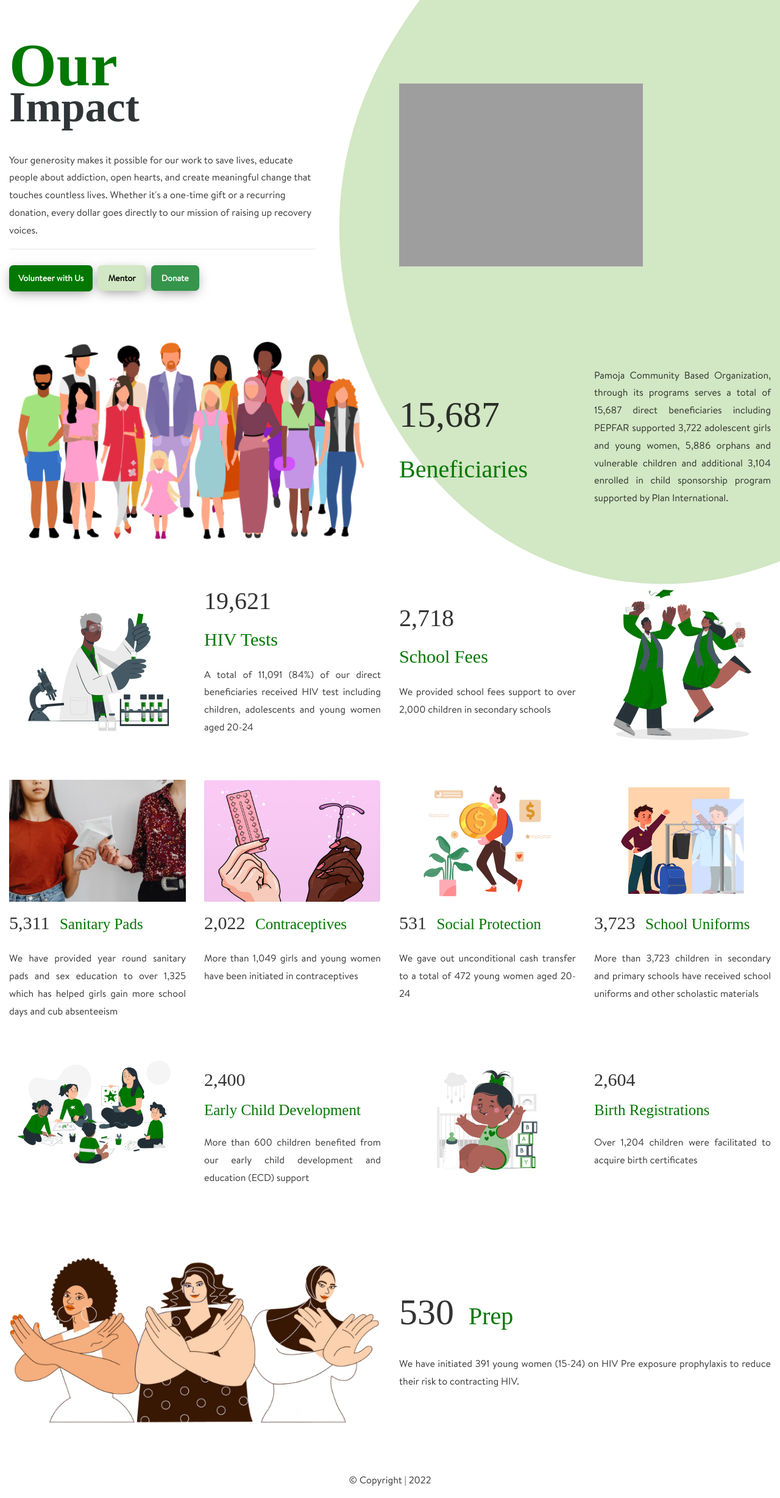
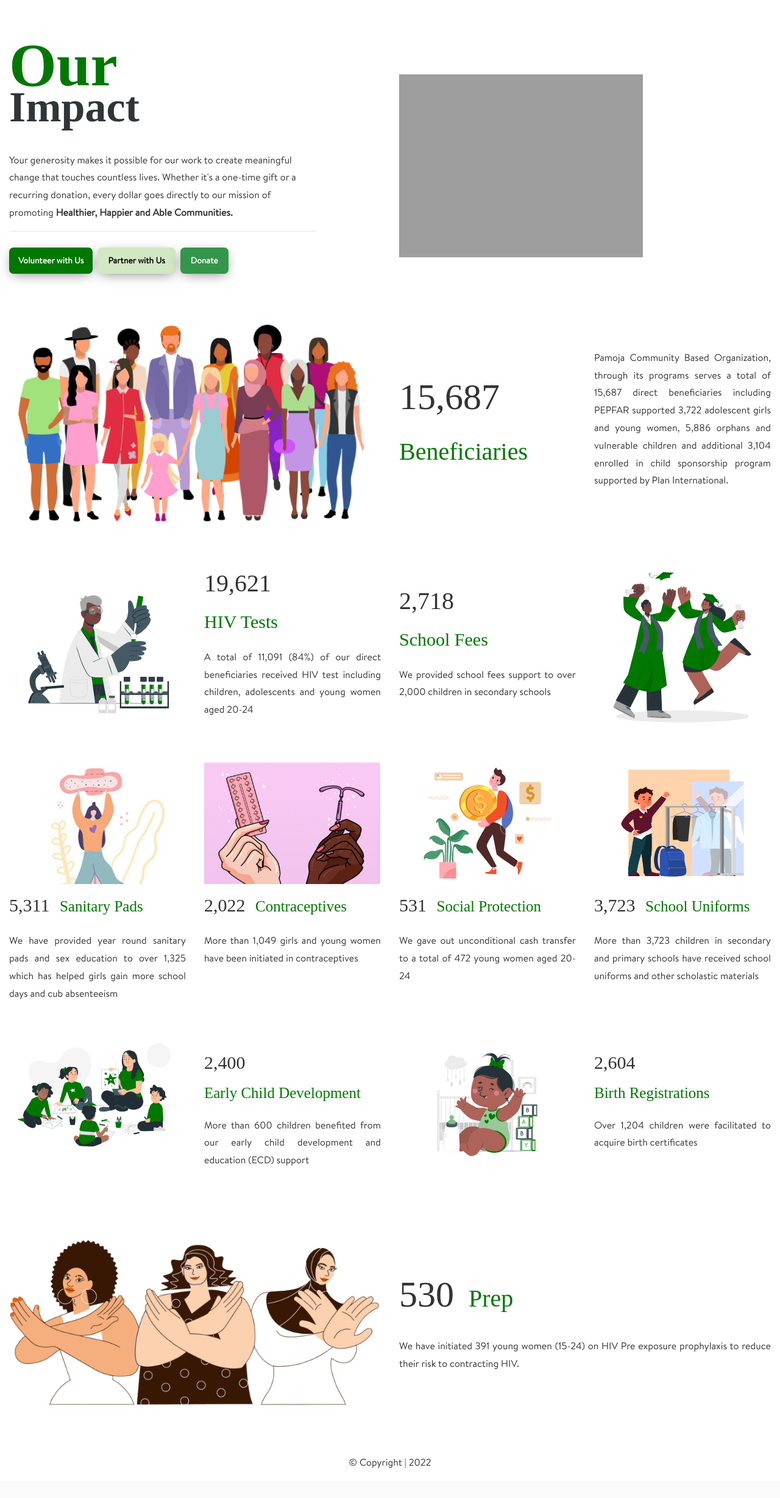
Before and after one commit to pamojadev38/pamojaproject, a Django app: page /impact in a window 1280 px wide. Shown: the part 85-2542 px from the top of the page at 61% size. After the commit the page ends 2493 px from the top, so only its background shows below. Run offline with Django 4.2, Linux system fonts and the light colour scheme; some libraries are stand-ins or nearby versions; some web fonts are replaced; grey boxes are pictures that could not be loaded.

Commit message:
9-Oct 8:34

```diff
--- a/mainapp/admin.py
+++ b/mainapp/admin.py
@@ -1,8 +1,8 @@
 from django.contrib import admin
-from .models import Volunteer, Mentor, ContactPage, Help_choices, MailList, Post, ImageCategory, ImageFile
+from .models import Volunteer, Partner, ContactPage, Help_choices, MailList, Post, ImageCategory, ImageFile
 
 admin.site.register(Volunteer)
-admin.site.register(Mentor)
+admin.site.register(Partner)
 admin.site.register(ContactPage)
 admin.site.register(Help_choices)
 admin.site.register(MailList)
--- a/mainapp/forms.py
+++ b/mainapp/forms.py
@@ -1,5 +1,5 @@
 from django import forms
-from .models import Volunteer, Mentor, ContactPage, MailList, Help_choices
+from .models import Volunteer, Partner, ContactPage, MailList, Help_choices
 from .countries import COUNTRIES
 
 class VolunteerForm(forms.ModelForm):
@@ -15,7 +15,7 @@ class VolunteerForm(forms.ModelForm):
         model = Volunteer
         fields = '__all__'
 
-class MentorForm(forms.ModelForm):
+class PartnerForm(forms.ModelForm):
     firstname = forms.CharField(widget=forms.TextInput(), label="First Name")
     lastname = forms.CharField(widget=forms.TextInput(), label="Last Name")
     email = forms.EmailField(widget=forms.EmailInput())
@@ -26,7 +26,7 @@ class MentorForm(forms.ModelForm):
     any_other_details = forms.CharField(widget=forms.Textarea(attrs={'rows' : "5"}))
 
     class Meta:
-        model = Mentor
+        model = Partner
         fields = '__all__'
 
 class ContactPageForm(forms.ModelForm):
--- a/mainapp/models.py
+++ b/mainapp/models.py
@@ -26,7 +26,7 @@ class Volunteer(models.Model):
     def __str__(self):
         return f"{self.firstname} {self.lastname} - {self.email}"
 
-class Mentor(models.Model):
+class Partner(models.Model):
     firstname = models.CharField(max_length=50)
     lastname = models.CharField(max_length=50)
     email = models.EmailField()
--- a/mainapp/templates/mainapp/impact.html
+++ b/mainapp/templates/mainapp/impact.html
@@ -178,8 +178,8 @@
 }
 </style>
 </head>
-
-<body style="background-image:url(../../static/images/blob-haikei2.svg);background-size:cover;background-attachment:scroll;background-repeat:no-repeat;">
+<!-- <body style="background-image:url(../../static/images/blob-haikei2.svg);background-size:cover;background-attachment:scroll;background-repeat:no-repeat;"></body> -->
+<body>
     <nav class="navbar fixed-top navbar-expand-lg navbar-light bg-light">
         <div class="container">
             <a class="navbar-brand" href="{% url 'mainapp:home' %}">
@@ -220,9 +220,8 @@
                     <span class="impact" style="">Impact</span>
                 </p>
                 <p class="pt-4 mobiliner" style="font-family: 'Brandon Text';">
-                  Your generosity makes it possible for our work to save lives, educate people about addiction, open hearts,
-                  and create meaningful change that touches countless lives. Whether it's a one-time gift or a recurring donation,
-                  every dollar goes directly to our mission of raising up recovery voices.
+                  Your generosity makes it possible for our work to create meaningful change that touches countless lives. Whether it's a one-time gift or a recurring donation,
+                  every dollar goes directly to our mission of promoting <span style="font-weight:bold">Healthier, Happier and Able Communities.</span>
                 </p>
 
                 <hr style="padding-top:2px;">
@@ -233,8 +232,8 @@
                     </a>
                   </div>
                   <div class="btn-group mr-2" role="group" aria-label="Second group">
-                    <a href="{% url 'mainapp:mentor' %}">
-                        <button type="button" class="btona2"><span style="font-family:'Brandon Text'">Mentor</span></button>
+                    <a href="{% url 'mainapp:partner' %}">
+                        <button type="button" class="btona2"><span style="font-family:'Brandon Text'">Partner with Us</span></button>
                     </a>
                   </div>
                   <div class="btn-group mr-2" role="group" aria-label="Third group">
@@ -303,7 +302,7 @@
         <div class="row pt-5">
           <div class="col-md-3">
             <center>
-              <img src="{% static 'images/pexels-karolina-grabowska-7282106.jpg' %}" class="img-fluid" style="width:300px;height:200px;">
+              <img src="{% static 'images/sanitary.jpg' %}" class="img-fluid" style="width:300px;height:200px;">
             </center>
 
             <p class="pt-2" style="font-family:'Lyon Display Web Black';">
--- a/mainapp/templates/mainapp/mentor.html
+++ b/mainapp/templates/mainapp/partner.html
@@ -163,7 +163,7 @@
                         </a>
                     </div>
                     <div class="btn-group mr-2" role="group" aria-label="Second group">
-                        <a href="{% url 'mainapp:mentor' %}">
+                        <a href="{% url 'mainapp:partner' %}">
                             <button type="button" class="btona1">Partner with Us</button>
                         </a>
                     </div>
@@ -176,7 +176,7 @@
                     <a class="nav-link" href="{% url 'mainapp:volunteer' %}">Become a Volunteer</a>
                 </li>&nbsp;&nbsp;
                 <li class="nav-item">
-                    <a class="nav-link active" href="{% url 'mainapp:mentor' %}">Partner with Us</a>
+                    <a class="nav-link active" href="{% url 'mainapp:partner' %}">Partner with Us</a>
                 </li>
             </ul>
         </div><br>
--- a/mainapp/templates/mainapp/volunteer.html
+++ b/mainapp/templates/mainapp/volunteer.html
@@ -167,7 +167,7 @@
                         </a>
                     </div>
                     <div class="btn-group mr-2" role="group" aria-label="Second group">
-                        <a href="{% url 'mainapp:mentor' %}">
+                        <a href="{% url 'mainapp:partner' %}">
                             <button type="button" class="btona2">Partner with Us</button>
                         </a>
                     </div>
@@ -181,7 +181,7 @@
                     <a class="nav-link active" href="{% url 'mainapp:volunteer' %}">Become a Volunteer</a>
                 </li>&nbsp;&nbsp;
                 <li class="nav-item">
-                    <a class="nav-link" href="{% url 'mainapp:mentor' %}">Partner with Us</a>
+                    <a class="nav-link" href="{% url 'mainapp:partner' %}">Partner with Us</a>
                 </li>
             </ul>
         </div><br>
--- a/mainapp/urls.py
+++ b/mainapp/urls.py
@@ -22,7 +22,7 @@ urlpatterns = [
     path('blog', views.blog_view, name='blog'),
     path('post', views.PostCreateView.as_view(template_name='mainapp/post.html'), name='write-a-post'),
     path('volunteer', views.volunteer_view, name='volunteer'),
-    path('mentor', views.mentor_view, name='mentor'),
+    path('partner', views.partner_view, name='partner'),
     path('impact', views.impact_view, name='impact'),
     path('gallery', views.gallery_view, name='gallery'),
     path('gallery/<str:catego>/', views.gallery_detail, name='gallery-detail'),
--- a/mainapp/views.py
+++ b/mainapp/views.py
@@ -1,6 +1,6 @@
 from django.shortcuts import render, redirect
 from django.urls import reverse
-from .forms import VolunteerForm, MentorForm, MailListForm, ContactPageForm
+from .forms import VolunteerForm, PartnerForm, MailListForm, ContactPageForm
 from .models import ImageCategory, Volunteer, Post, ImageFile
 from django.contrib import messages
 from django.views.generic import CreateView
@@ -70,17 +70,17 @@ def volunteer_view(request):
     context = {'form':form}
     return render(request, 'mainapp/volunteer.html', context)
 
-def mentor_view(request):
+def partner_view(request):
     if request.method == 'POST':
-        form = MentorForm(request.POST or None)
+        form = PartnerForm(request.POST or None)
         if form.is_valid():
             form.save()
             messages.success(request, 'Your details were submitted successfully')
-            return redirect('mainapp:mentor')
+            return redirect('mainapp:partner')
     else:
-        form = MentorForm()
+        form = PartnerForm()
     context = {'form':form}
-    return render(request, 'mainapp/mentor.html', context)
+    return render(request, 'mainapp/partner.html', context)
 
 def impact_view(request):
     return render(request, 'mainapp/impact.html')
```
Also changed, not shown: mainapp/templates/mainapp/blog.html (+5 -6 lines), mainapp/templates/mainapp/cause-she-leads.html (+20 -0 lines), mainapp/templates/mainapp/causes.html (+8 -11 lines), mainapp/templates/mainapp/index.html (+21 -20 lines), mainapp/migrations/0003_rename_mentor_partner.py (added), mainapp/static/images/pexels-karolina-grabowska-7282106.jpg (deleted), mainapp/static/images/sanitary.jpg (added).
